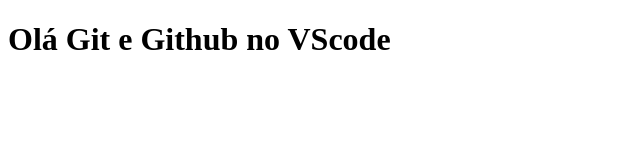
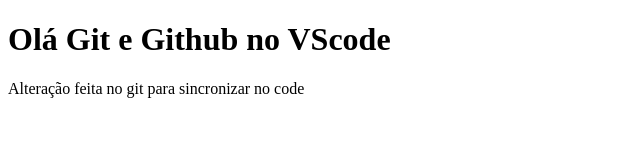
Before and after one commit to olivaresdiego/Git-sync-vs-code, a plain HTML site: page index.html in a window 1280 px wide. Shown: the whole page, without its empty margins (0-640 px from the left). Drawn offline with Linux system fonts and the light colour scheme.

Commit message:
Update index.html

```diff
--- a/index.html
+++ b/index.html
@@ -7,5 +7,6 @@
 </head>
 <body>
     <h1>Olá Git e Github no VScode</h1>
+    <p>Alteração feita no git para sincronizar no code</p>
 </body>
 </html>
```
